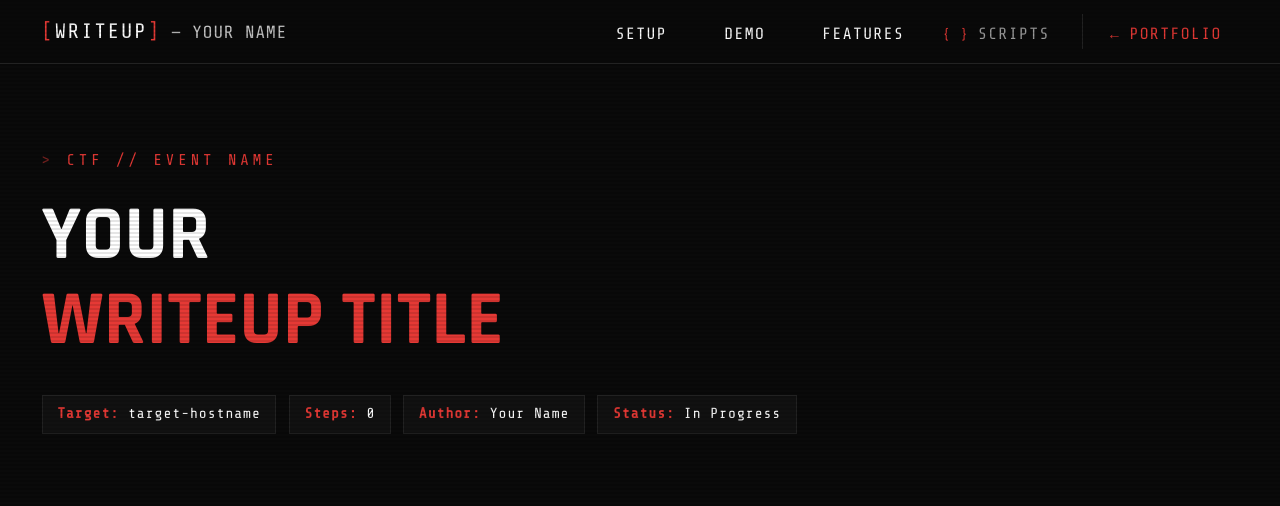
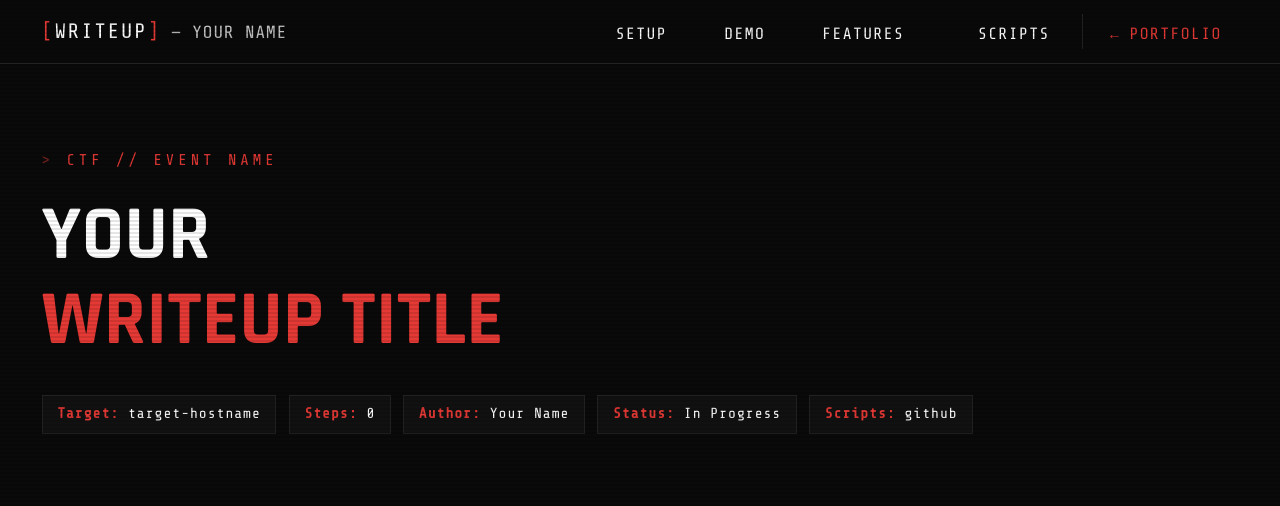
Before and after one commit to Shmilowitz/writeup-template, a Jekyll site: the page built from index.md, in a window 1280 px wide. Shown: the top 506 px of the page. Built offline with Jekyll 4.4.1, drawn with Linux system fonts in a browser that asks for light colours.

Commit message:
Add files via upload

```diff
--- a/_layouts/default.html
+++ b/_layouts/default.html
@@ -103,10 +103,8 @@
     .nav-links .back-link a { color: var(--accent); }
     .nav-links .back-link a::before { content: '← '; opacity: 1; color: var(--accent); }
     .nav-links .back-link a:hover { color: #ff5252; }
-    .nav-links .scripts-link a { color: var(--text-dim); }
-    .nav-links .scripts-link a::after { display: none; }
-    .nav-links .scripts-link a::before { content: '{ } '; opacity: 1; color: var(--accent); font-size: 0.65rem; }
-    .nav-links .scripts-link a:hover { color: var(--text); }
+    .nav-links .scripts-link a { color: var(--text); }
+    .nav-links .scripts-link a::before { content: '{ } '; opacity: 0; color: var(--accent); font-size: 0.65rem; }
 
     /* Tooltip for nav items with a data-desc */
     .nav-links a[data-desc] { position: relative; }
@@ -152,6 +150,8 @@
     .hero-badges { display: flex; flex-wrap: wrap; gap: 0.6rem; }
     .badge { font-family: var(--font-mono); font-size: 0.7rem; letter-spacing: 1px; padding: 0.3rem 0.7rem; background: var(--bg2); border: 1px solid var(--border); color: var(--text); }
     .badge strong { color: var(--accent); }
+    .badge-link { text-decoration: none; transition: border-color var(--transition), color var(--transition); }
+    .badge-link:hover { border-color: var(--accent); color: var(--text); }
 
     .page-body {
       display: grid;
@@ -334,6 +334,7 @@
       <span class="badge"><strong>Steps:</strong> {{ site.badge_steps }}</span>
       <span class="badge"><strong>Author:</strong> {{ site.author }}</span>
       <span class="badge"><strong>Status:</strong> {{ site.badge_status }}</span>
+      <a class="badge badge-link" href="https://github.com/{{ site.github_repo }}/tree/main/scripts" target="_blank" rel="noopener"><strong>Scripts:</strong> github</a>
     </div>
   </header>
 
```
